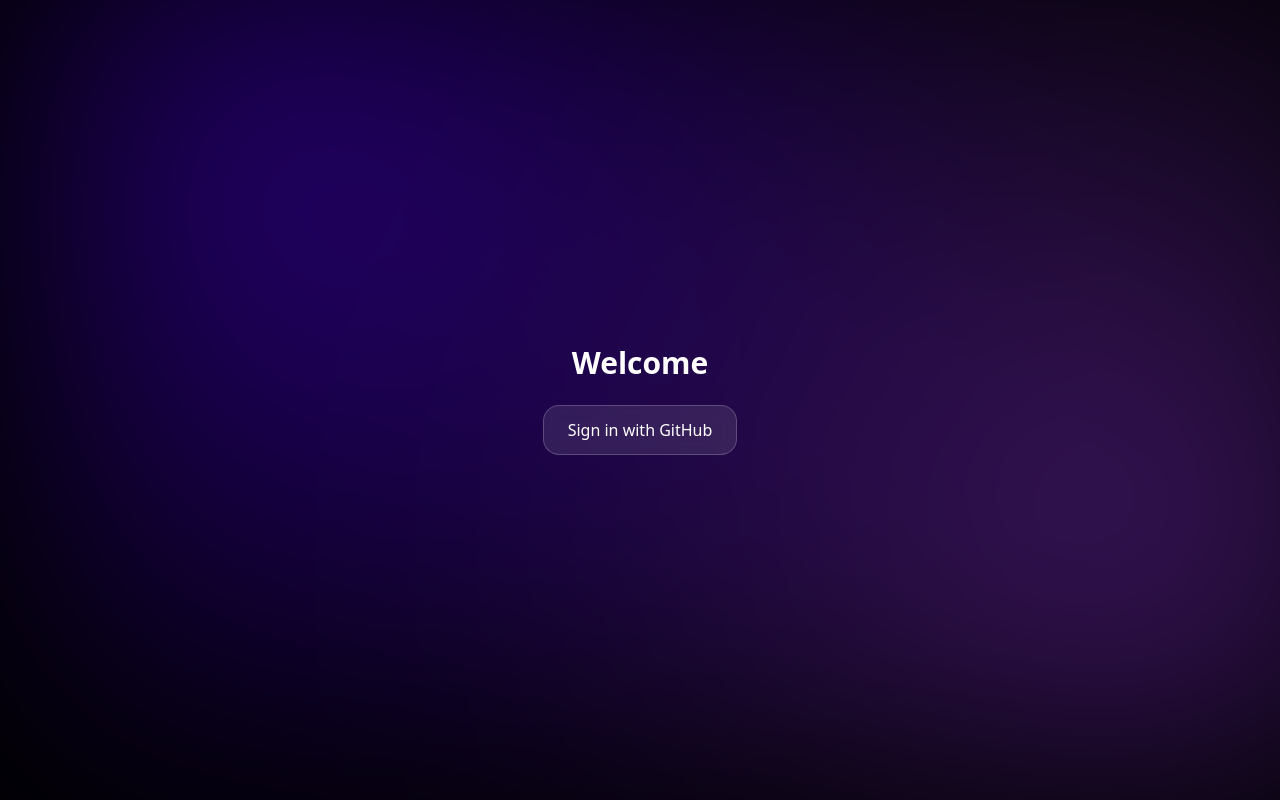
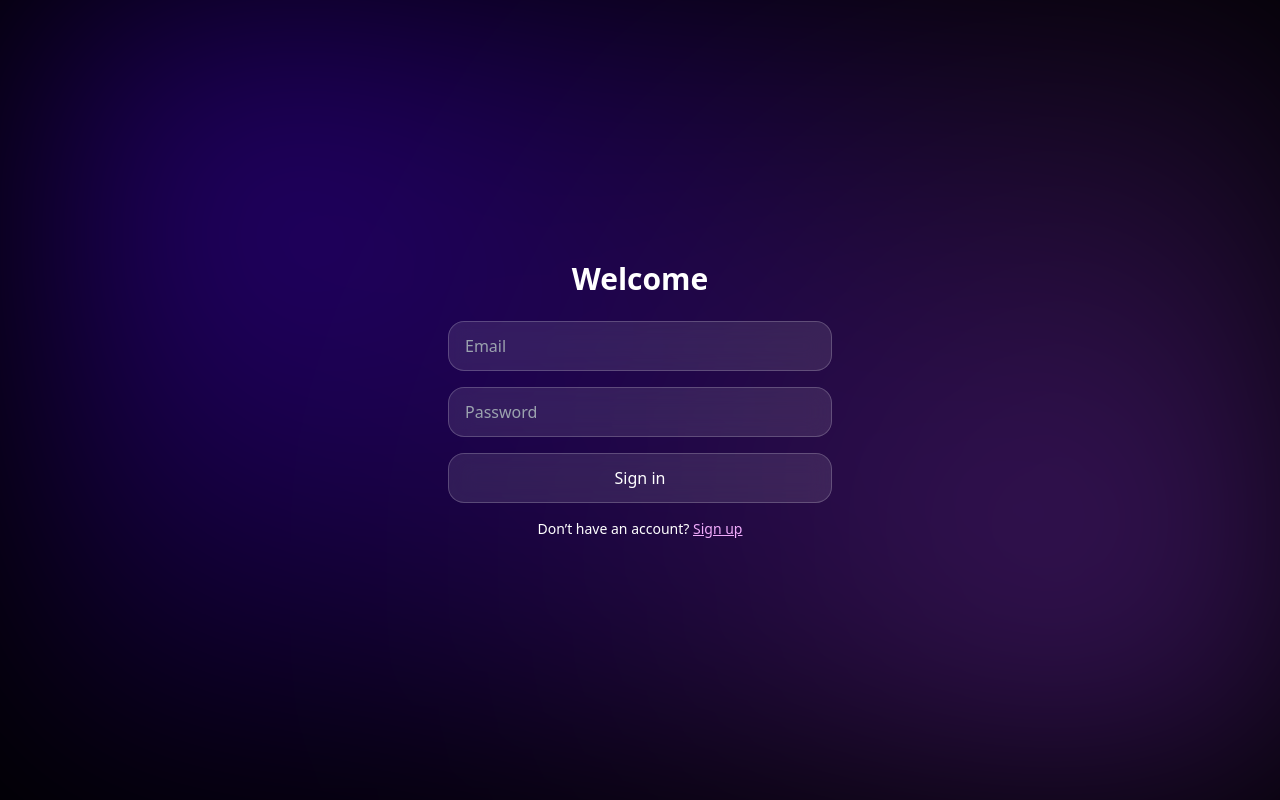
Before and after one commit to GB-Kevin/maintenance-dashboard, a Next.js app: page /login in a window 1280 px wide. Built offline with nearby package versions, Linux system fonts and the light colour scheme; no server answers.

Commit message:
Replace login page to support email sign-in/sign-up and remove GitHub login

```diff
--- a/app/login/page.tsx
+++ b/app/login/page.tsx
@@ -1,13 +1,20 @@
-// This page provides a standalone login portal for users to sign in with GitHub via Supabase.
 "use client";
 
 import { useEffect, useState } from 'react';
 import Link from 'next/link';
 import { supabase } from '@/lib/supabaseClient';
 
+// This page provides a standalone login portal for users to sign up or sign in
+// using an email and password. It replaces the GitHub OAuth flow.
+
 export default function LoginPage() {
   const [session, setSession] = useState<any>(null);
+  const [email, setEmail] = useState('');
+  const [password, setPassword] = useState('');
+  const [mode, setMode] = useState<'signin' | 'signup'>('signin');
+  const [error, setError] = useState<string | null>(null);
 
+  // Keep the session state in sync with Supabase auth events.
   useEffect(() => {
     supabase.auth.getSession().then(({ data }) => setSession(data.session));
     const { data: listener } = supabase.auth.onAuthStateChange((_, s) => setSession(s));
@@ -16,8 +23,33 @@
     };
   }, []);
 
-  const signInWithGitHub = async () => {
-    await supabase.auth.signInWithOAuth({ provider: 'github' });
+  // Handle sign‑in or sign‑up depending on the current mode. Any errors are captured
+  // and displayed below the form.
+  const handleSubmit = async (e: React.FormEvent) => {
+    e.preventDefault();
+    setError(null);
+    if (mode === 'signup') {
+      const { error: signUpError } = await supabase.auth.signUp({
+        email,
+        password,
+      });
+      if (signUpError) {
+        setError(signUpError.message);
+        return;
+      }
+    } else {
+      const { error: signInError } = await supabase.auth.signInWithPassword({
+        email,
+        password,
+      });
+      if (signInError) {
+        setError(signInError.message);
+        return;
+      }
+    }
+    // Clear form on successful submission
+    setEmail('');
+    setPassword('');
   };
 
   const signOut = async () => {
@@ -54,12 +86,56 @@
           </button>
         </div>
       ) : (
-        <button
-          onClick={signInWithGitHub}
-          className="px-6 py-3 rounded-2xl border border-white/20 bg-white/10 backdrop-blur-md hover:ring-1 hover:ring-fuchsia-500/40 transition"
-        >
-          Sign in with GitHub
-        </button>
+        <div className="w-full max-w-sm mx-auto">
+          <form onSubmit={handleSubmit} className="space-y-4">
+            <input
+              type="email"
+              value={email}
+              onChange={(e) => setEmail(e.target.value)}
+              placeholder="Email"
+              className="w-full rounded-2xl border border-white/20 bg-white/10 backdrop-blur-md px-4 py-3 text-white placeholder-gray-400 focus:outline-none"
+              required
+            />
+            <input
+              type="password"
+              value={password}
+              onChange={(e) => setPassword(e.target.value)}
+              placeholder="Password"
+              className="w-full rounded-2xl border border-white/20 bg-white/10 backdrop-blur-md px-4 py-3 text-white placeholder-gray-400 focus:outline-none"
+              required
+            />
+            {error && <p className="text-red-400 text-sm">{error}</p>}
+            <button
+              type="submit"
+              className="w-full px-4 py-3 rounded-2xl border border-white/20 bg-white/10 backdrop-blur-md hover:ring-1 hover:ring-fuchsia-500/40 transition"
+            >
+              {mode === 'signin' ? 'Sign in' : 'Sign up'}
+            </button>
+          </form>
+          <div className="mt-4 text-sm">
+            {mode === 'signin' ? (
+              <>
+                Don’t have an account?{' '}
+                <button
+                  onClick={() => setMode('signup')}
+                  className="underline text-fuchsia-300"
+                >
+                  Sign up
+                </button>
+              </>
+            ) : (
+              <>
+                Already have an account?{' '}
+                <button
+                  onClick={() => setMode('signin')}
+                  className="underline text-fuchsia-300"
+                >
+                  Sign in
+                </button>
+              </>
+            )}
+          </div>
+        </div>
       )}
     </div>
   );
```
